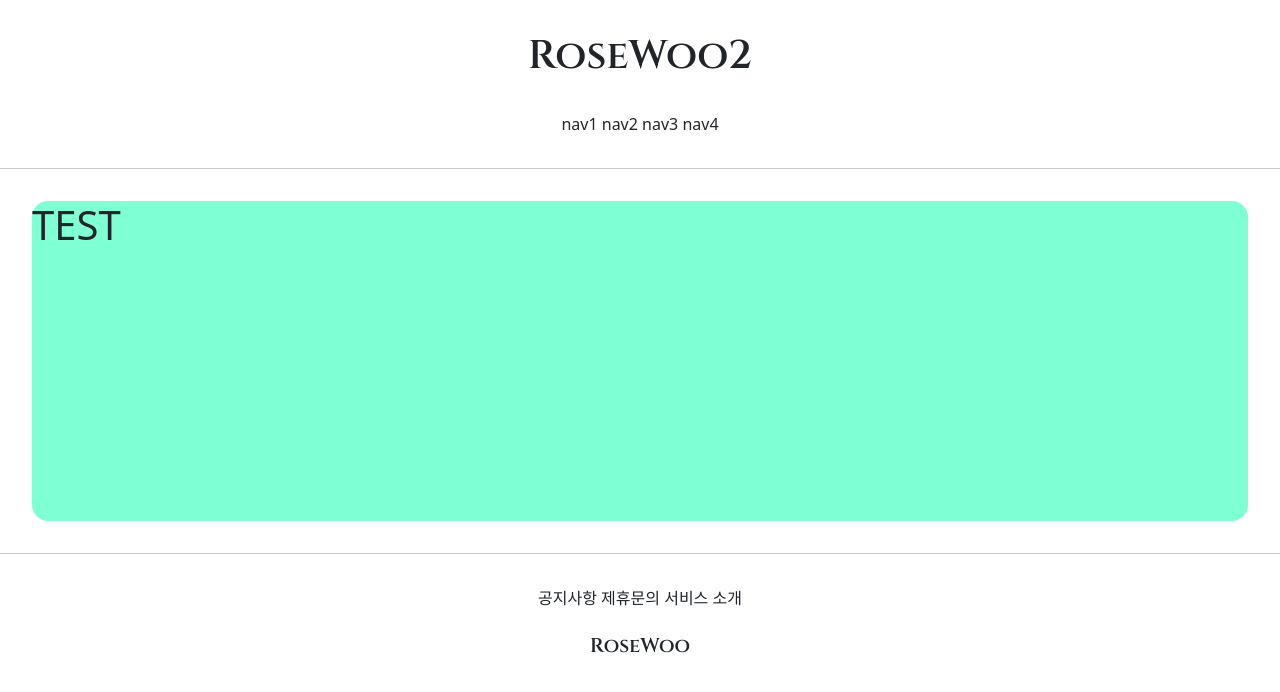
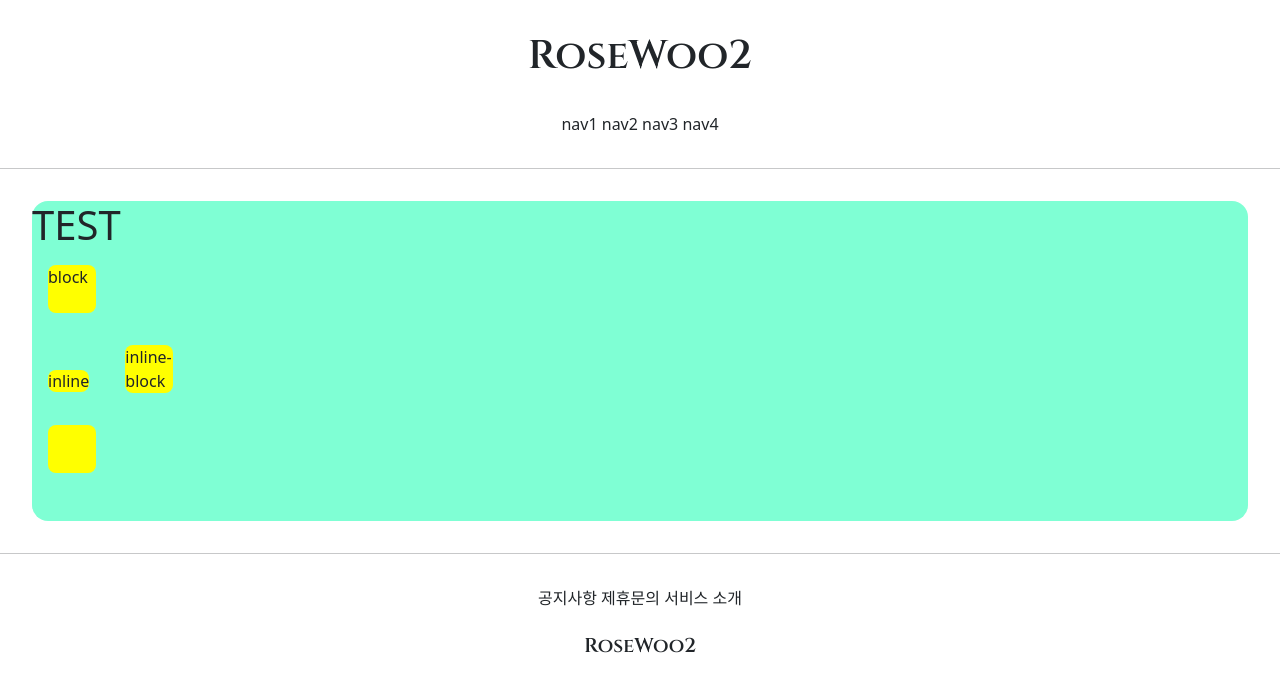
Before and after one commit to CHANWOO97/gis_2ban_1, a Django app: page /accounts/hello_world2/ in a window 1280 px wide. Shown: the top 692 px of the page. Run offline with Django 3.2, Linux system fonts and the light colour scheme; parts of the project's set-up code (start-up, migrations or seed data) failed here and were passed over.

Commit message:
7/7 2ban class commit_1

```diff
--- a/accountapp/templates/accountapp/hello_world.html
+++ b/accountapp/templates/accountapp/hello_world.html
@@ -2,8 +2,26 @@
 
 {% block content %}
 
+    <style>
+        .testing{
+            background-color: yellow;
+            height: 48px;
+            width: 48px;
+            margin: 1rem;
+            border-radius: .5rem;
+        }
+    </style>
+
     <div style="height: 20rem; background-color: aquamarine; margin: 2rem; border-radius: 1rem;">
         <h1>TEST</h1>
+
+
+    <div class="testing" style="display: block">block</div>
+    <div class="testing" style="display: inline">inline</div>
+    <div class="testing" style="display: inline-block">inline-block</div>
+    <div class="testing" style="display: none">none</div>
+    <div class="testing"></div>
     </div>
 
+
 {% endblock %}
--- a/gis_2ban_woo2/settings.py
+++ b/gis_2ban_woo2/settings.py
@@ -136,6 +136,10 @@ USE_TZ = True
 
 STATIC_URL = '/static/'
 
+STATICFILES_DIRS = [
+    BASE_DIR / "static",
+]
+
 # Default primary key field type
 # https://docs.djangoproject.com/en/3.2/ref/settings/#default-auto-field
 
--- /dev/null
+++ b/static/base.css
@@ -0,0 +1,16 @@
+.RoseWoo2_header_logo{
+    margin: 2rem 0;
+    font-family: 'Cinzel', serif;
+}
+.RoseWoo2_header_button{
+    margin-bottom: 2rem
+}
+
+.RoseWoo2_footer_logo{
+    margin: 1.5rem 0;
+    font-family: 'Cinzel', serif;
+}
+
+.RoseWoo2_footer_button{
+    margin-top: 2rem;
+}
--- a/templates/footer.html
+++ b/templates/footer.html
@@ -1,11 +1,11 @@
 <div style="text-align: center">
 
-    <div style="margin-top: 2rem;">
+    <div class="RoseWoo2_footer_button">
         <span>공지사항</span>
         <span>제휴문의</span>
         <span>서비스 소개</span>
     </div>
-    <div style="margin: 1.5rem 0; font-family: 'Cinzel', serif;">
-        <h5>RoseWoo</h5>
+    <div class="RoseWoo2_footer_logo">
+        <h5>RoseWoo2</h5>
     </div>
 </div>
--- a/templates/head.html
+++ b/templates/head.html
@@ -1,3 +1,4 @@
+{% load static %}
 
 <head>
     <meta charset="UTF-8">
@@ -11,4 +12,6 @@
     <link rel="preconnect" href="https://fonts.gstatic.com" crossorigin>
     <link href="https://fonts.googleapis.com/css2?family=Cinzel:wght@600&display=swap" rel="stylesheet">
 
+    {# DEFAULT LINK CSS #}
+    <link rel="stylesheet" type="text/css" href="{% static 'base.css' %}">
 </head>
--- a/templates/header.html
+++ b/templates/header.html
@@ -1,9 +1,9 @@
 <div style = "text-align: center">
-    <div style="margin: 2rem 0; font-family: 'Cinzel', serif;">
+    <div class="RoseWoo2_header_logo">
     <h1>RoseWoo2</h1>
     </div>
 
-    <div style="margin-bottom: 2rem">
+    <div class="RoseWoo2_header_button">
         <span>nav1</span>
         <span>nav2</span>
         <span>nav3</span>
```
